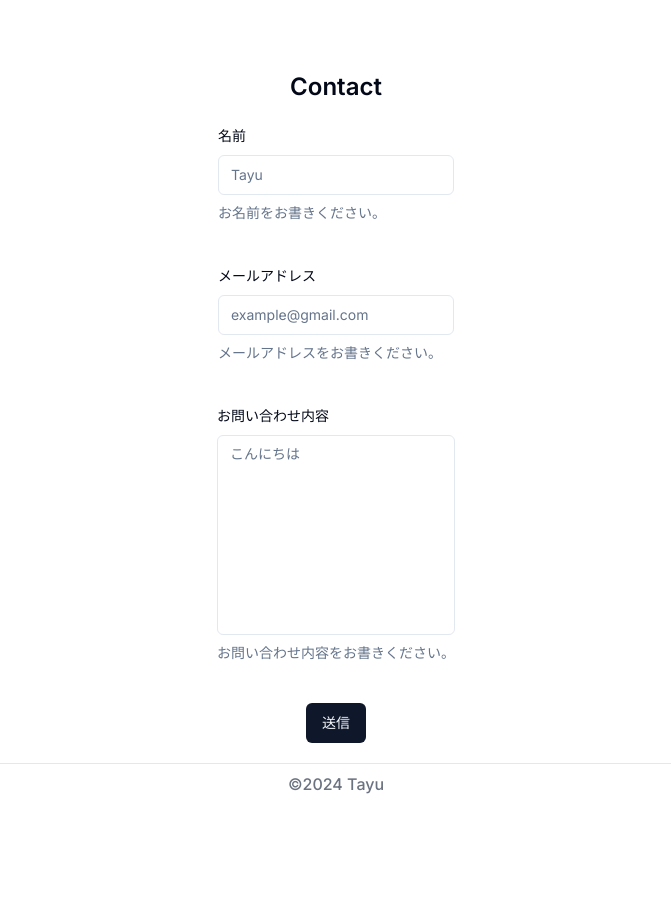
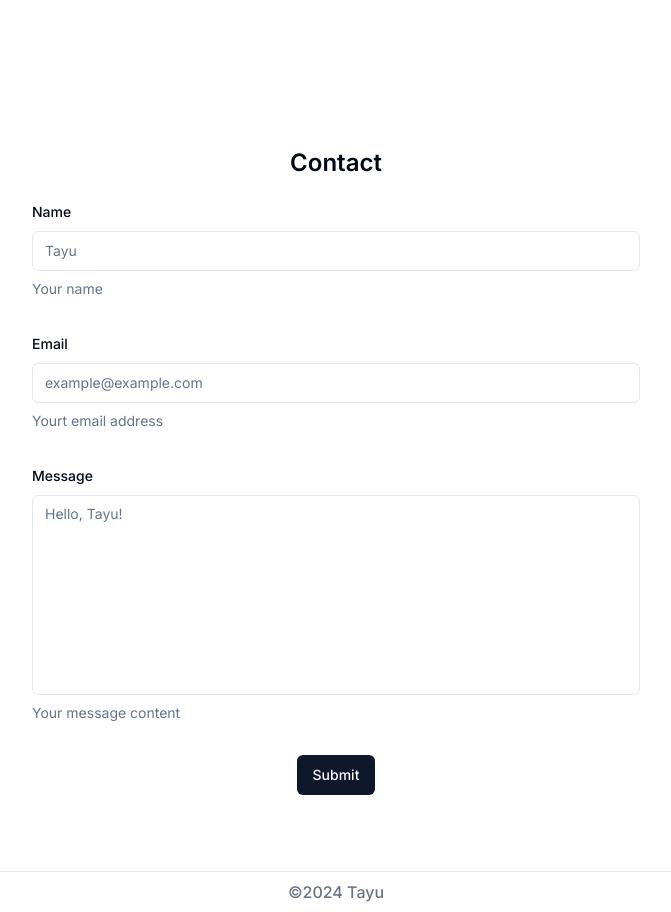
Before and after one commit to Tayuchi/portfolio, a Next.js app: page / in a window 1280 px wide. Shown: the part 1700-2612 px from the top of the page, without its empty margins (304-975 px from the left). Before the commit the page ends 2504 px from the top, so only its background shows below. Built offline with nearby package versions, Linux system fonts and the light colour scheme.

Commit message:
contact form design

```diff
--- a/components/layouts/contact.tsx
+++ b/components/layouts/contact.tsx
@@ -40,20 +40,21 @@ const Contact = () => {
     }
 
     return (
-		<div className='lg:w-[70%] w-full mx-auto mb-5'>
-				<h2 className='text-2xl font-semibold text-center mb-5'>Contact</h2>
+      <div className='container h-screen flex items-center'>
+        <div className='lg:w-[50%] w-full mx-auto'>
+          <h1 className="text-2xl font-semibold text-center mb-5">Contact</h1>
             <Form {...form}>
-							<form className='flex flex-col items-center justify-between space-y-10' onSubmit={form.handleSubmit(onSubmit)}>
+              <form className='space-y-8' onSubmit={form.handleSubmit(onSubmit)}>
                   <FormField
                       control={form.control}
                       name="name"
                       render={({ field }) => (
                           <FormItem>
-															<FormLabel>名前</FormLabel>
+                              <FormLabel>Name</FormLabel>
                               <FormControl>
                                   <Input placeholder="Tayu" {...field} />
                               </FormControl>
-															<FormDescription>お名前をお書きください。</FormDescription>
+                              <FormDescription>Your name</FormDescription>
                               <FormMessage />
                           </FormItem>
                       )}
@@ -63,11 +64,11 @@ const Contact = () => {
                       name="email"
                       render={({ field }) => (
                           <FormItem>
-															<FormLabel>メールアドレス</FormLabel>
+                              <FormLabel>Email</FormLabel>
                               <FormControl>
-																	<Input placeholder="example@gmail.com" {...field} />
+                                  <Input placeholder="example@example.com" {...field} />
                               </FormControl>
-															<FormDescription>メールアドレスをお書きください。</FormDescription>
+                              <FormDescription>Yourt email address</FormDescription>
                               <FormMessage />
                           </FormItem>
                       )}
@@ -77,18 +78,21 @@ const Contact = () => {
                       name="content"
                       render={({ field }) => (
                           <FormItem>
-															<FormLabel>お問い合わせ内容</FormLabel>
+                              <FormLabel>Message</FormLabel>
                               <FormControl>
-																	<Textarea placeholder='こんにちは' {...field} className='resize-none h-[200px]'/>
+                                  <Textarea placeholder='Hello, Tayu!' {...field} className='resize-none h-[200px]'/>
                               </FormControl>
-															<FormDescription>お問い合わせ内容をお書きください。</FormDescription>
+                              <FormDescription>Your message content</FormDescription>
                               <FormMessage />
                           </FormItem>
                       )}
                   />
-									<Button>送信</Button>
+                  <div className="text-center">
+                    <Button>Submit</Button>
+                  </div>
               </form>
             </Form>
+        </div>
       </div>
   )
 }
--- a/components/layouts/works.tsx
+++ b/components/layouts/works.tsx
@@ -18,8 +18,8 @@ import {
 const Works = () => {
   return (
 	<div className='flex flex-col items-center justify-between p-20'>
-		<h3 className="text-2xl font-semibold text-center mb-5">Works</h3>
-			<Carousel opts={{ align:"start", loop:true, }} className="w-full max-w-xs">
+	  <h1 className="text-2xl font-semibold text-center mb-5">Works</h1>
+		<Carousel opts={{ align:"start", loop:true, }} className="w-full max-w-xs">
 				<CarouselContent>
 					{Array.from({ length: 3 }).map((_, index) => (
 						<CarouselItem key={index}>
```
Lines whose indentation alone changed are shown as unchanged.
